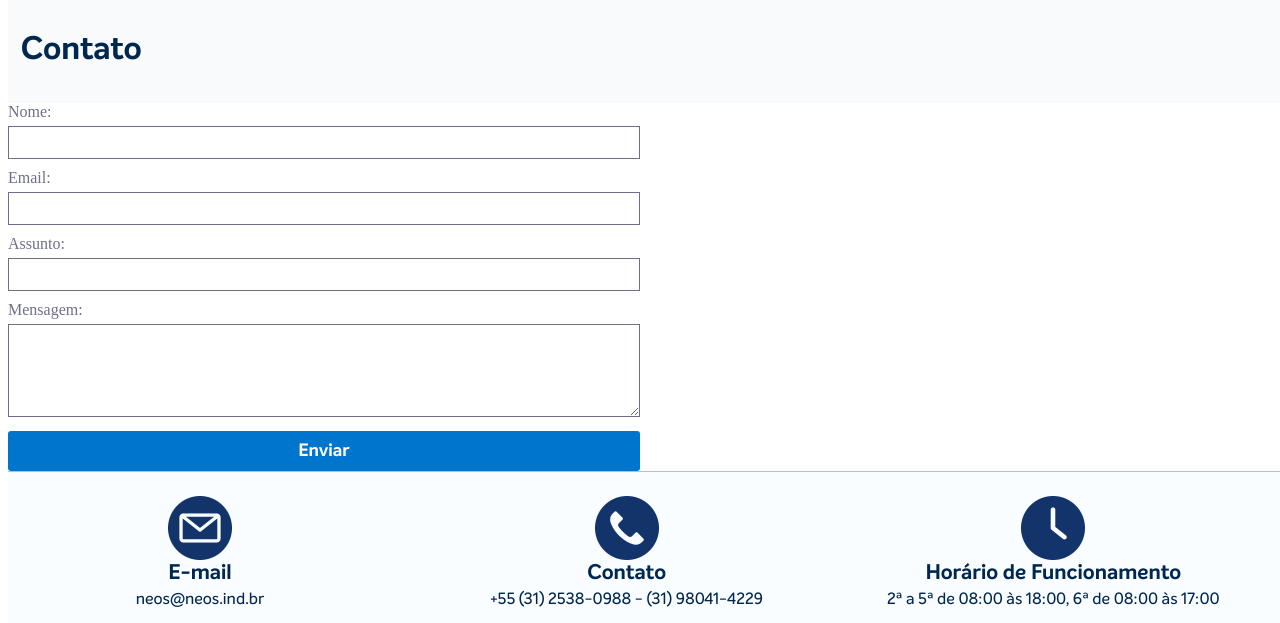
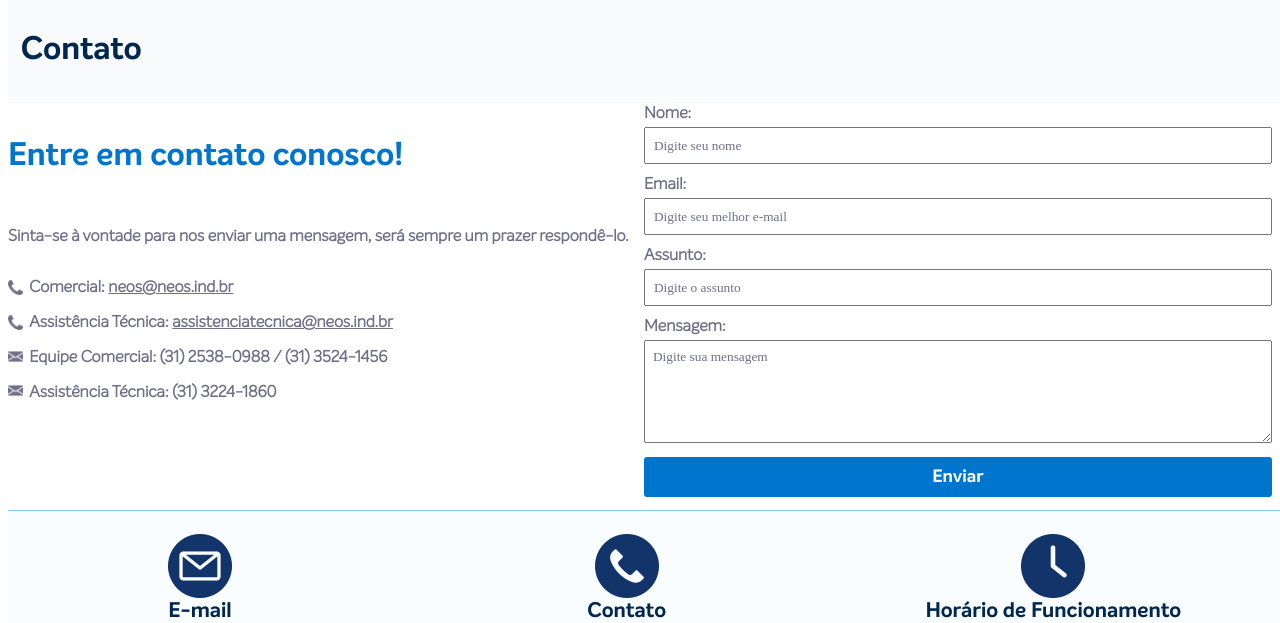
Before and after one commit to LorrayneSantana01/site_neos, a plain HTML site: page contato.html in a window 1280 px wide. Shown: the part 172-795 px from the top of the page. Drawn offline with Linux system fonts and the light colour scheme.

Commit message:
finalizacao da pagina contato e algumas alteracoes

```diff
--- a/contato.html
+++ b/contato.html
@@ -22,25 +22,49 @@
 
     <p class="titulo_pagina">Contato</p>
 
+    <div class="contato">
+        <div class="contato_titulo_texto_informacoes">
+            <div class="contato_titulo">
+                <p>Entre em contato conosco!</p>
+            </div>
+            <div class="contato_texto">
+                <p>Sinta-se à vontade para nos enviar uma mensagem, será sempre um prazer respondê-lo.</p>
+            </div>
+            <div class="contato_informacoes">
+                <div class="contato_informacoes_imagem">
+                    <img src="./img/telefone_contato.png"/>
+                    <img src="./img/telefone_contato.png"/>
+                    <img src="./img/email_contato.png"/>
+                    <img src="./img/email_contato.png"/>
+                </div>
+                <div class="contato_informacoes_texto">
+                    <p><b>Comercial: </b><a href="#">neos@neos.ind.br</a></p>
+                    <p><b>Assistência Técnica: </b><a href="#">assistenciatecnica@neos.ind.br</a></p>
+                    <p><b>Equipe Comercial: </b>(31) 2538-0988 / (31) 3524-1456</p>
+                    <p><b>Assistência Técnica: </b>(31) 3224-1860</p>
+                </div>
+            </div>
+        </div>
             <form id="contato_formulario">
                 <div>
                     <label for="nome">Nome:</label>
-            <input type="text" id="nome" name="nome" required>
+                    <input type="text" id="nome" name="nome" placeholder="Digite seu nome" required>
                 </div>
                 <div>
                     <label for="email">Email:</label>
-            <input type="email" id="email" name="email" required>
+                    <input type="email" id="email" name="email" placeholder="Digite seu melhor e-mail" required>
                 </div>
                 <div>
                     <label for="assunto">Assunto:</label>
-            <input type="text" id="assunto" name="assunto" required>
+                    <input type="text" id="assunto" name="assunto" placeholder="Digite o assunto" required>
                 </div>
                 <div>
                     <label for="mensagem">Mensagem:</label>
-            <textarea id="mensagem" name="mensagem" rows="5" required></textarea>
+                    <textarea id="mensagem" name="mensagem" rows="5" placeholder="Digite sua mensagem" required></textarea>
                 </div>
                 <button type="submit">Enviar</button>
             </form>
+    </div>
 
     <div id="footer"></div>
 </body>
--- a/css/contato.css
+++ b/css/contato.css
@@ -1,5 +1,61 @@
-body {
-    font-family: sans-serif;
+.contato{
+    display: flex;
+    flex-direction: row;
+    width: 100%;
+    height: 90%;
+}
+
+.contato_titulo_texto_informacoes{
+    display: flex;
+    flex-direction: column;
+    width: 50vw;
+    height: 90%;
+}
+
+.contato_titulo{
+    font-family: 'fonte_intelo_light_bold';
+    color: #0075CD;
+    font-size: 200%;
+    align-content: center;
+    height: 10%;
+}
+
+.contato_texto{
+    font-family: 'fonte_intelo_light';
+    color: #6F6F87;
+    font-weight: 600;
+    height: 30%;
+    font-size: 100%;
+    align-content: center;
+    flex-wrap: wrap;
+}
+
+.contato_informacoes{
+    font-family: 'fonte_intelo_light';
+    color: #6F6F87;
+    font-weight: 600;
+    height: 60%;
+    display: flex;
+    flex-direction: row;
+}
+
+.contato_informacoes_imagem{
+    display: flex;
+    flex-direction: column;
+    justify-content: space-evenly
+}
+
+.contato_informacoes_imagem > img{
+    width: 15px;
+    height: 15px;
+}
+
+.contato_informacoes_texto{
+    padding: 0% 0% 0% 1%;
+}
+
+.contato_informacoes_texto > p > a{
+    color: #6F6F87;
 }
 
 #contato_formulario {
@@ -7,19 +63,37 @@ body {
     color: #6F6F87;
     height: 100%;
     width: 50%;
+    padding: 0% 0% 1% 0%;
+
+}
+
+::placeholder{
+    font-family: 'fonte_intelo_bold';
+    color: #6F6F87;
 }
 
 label{
     display: block;
     margin-bottom: 5px;
+    font-weight: 600;
+    font-family: 'fonte_intelo_light';
+    color: #6F6F87;
+    border-color: #59595f;
+    border-width: 1px;
 }
 
 input, textarea{
+    font-family: 'fonte_intelo_light';
+    color: #6F6F87;
+
     width: 100%;
     padding: 8px;
-    border: 1px solid #6F6F87;
     box-sizing: border-box;
     margin-bottom: 10px;
+}
+
+textarea:focus, input:focus{
+    outline: 0;
 }
 
 button{
```
Also changed, not shown: img/email_contato.png (added), img/telefone_contato.png (added). Lines whose indentation alone changed are shown as unchanged.
